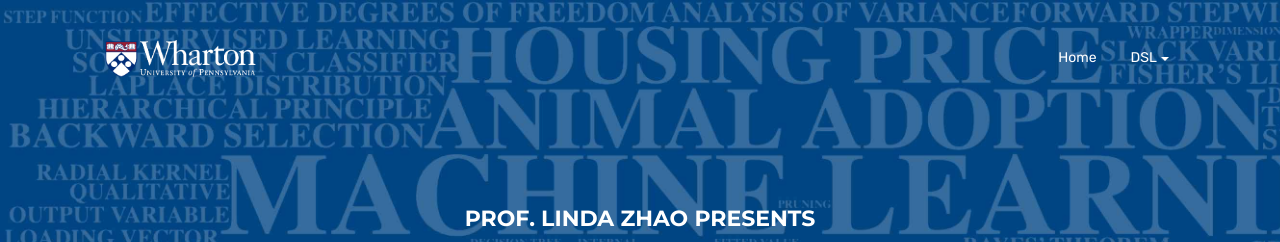
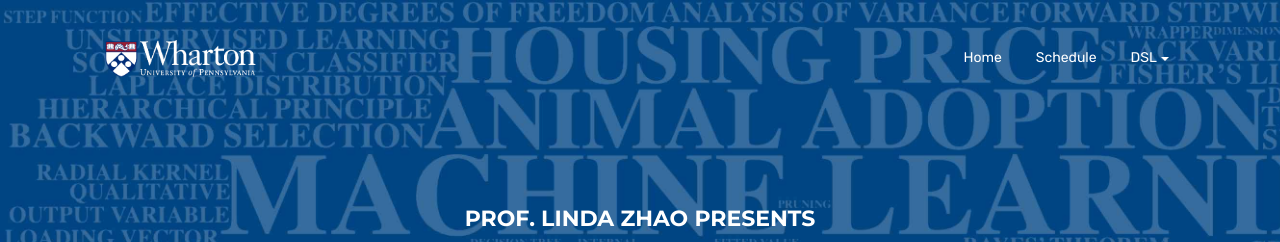
Before and after one commit to cccfran/modern-data-mining, a Jekyll site: the page built from dsl.html, in a window 1280 px wide. Shown: the top 242 px of the page. Built offline with Jekyll 4.4.1, drawn with Linux system fonts in a browser that asks for light colours.

Commit message:
dsl: add schedule nav

```diff
--- a/dsl.html
+++ b/dsl.html
@@ -23,6 +23,9 @@
                 <ul class="navbar-nav">
                   <li class="nav-item">
                     <a class="nav-link" href="index.html">Home</a>
+                  </li>
+                  <li class="nav-item">
+                    <a class="nav-link" href="#schedule">Schedule</a>
                   </li>
                   <li class="nav-item dropdown">
                     <a class="nav-link dropdown-toggle" href="#" data-toggle="dropdown" aria-haspopup="true" aria-expanded="false">DSL</a>
```
